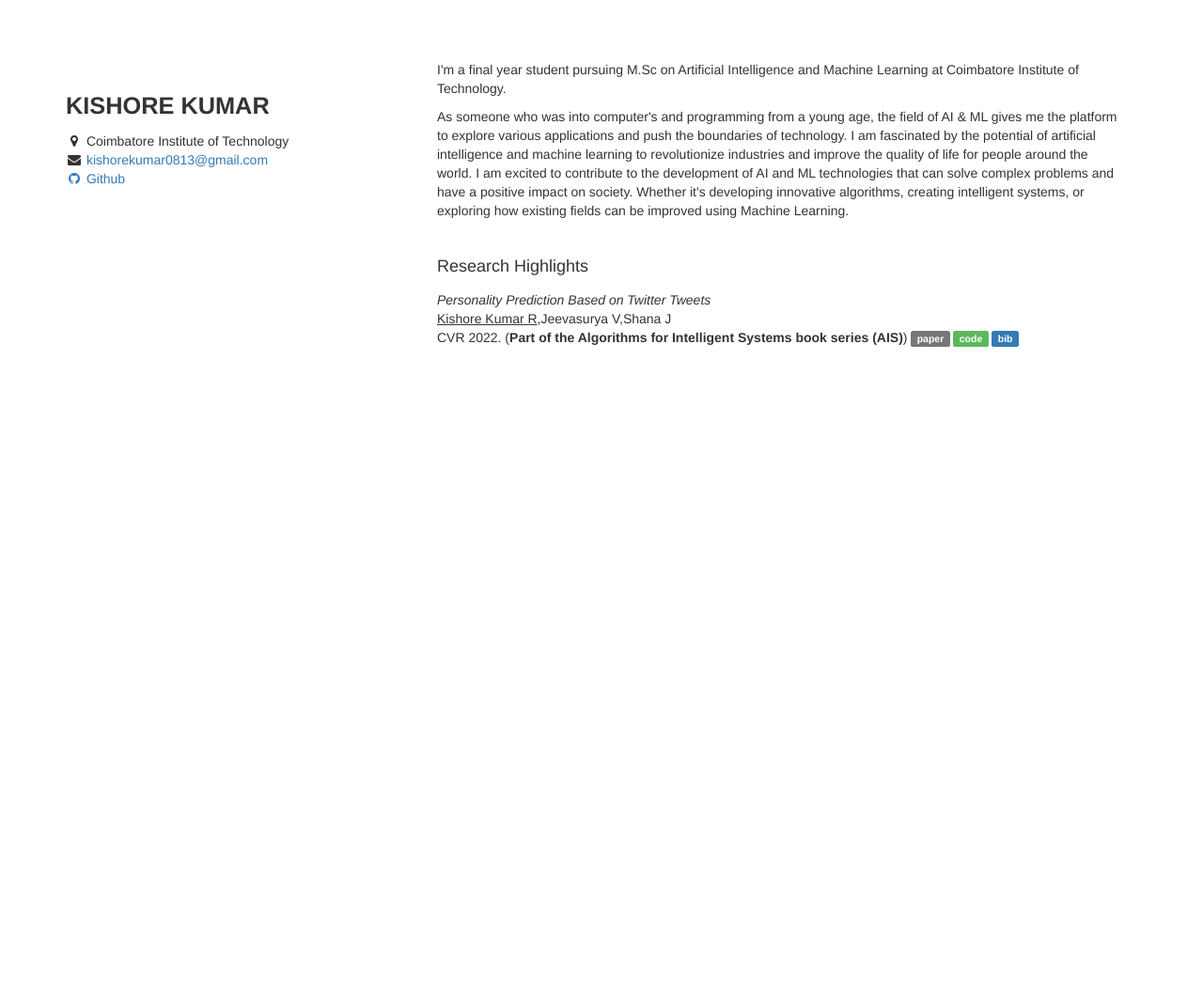
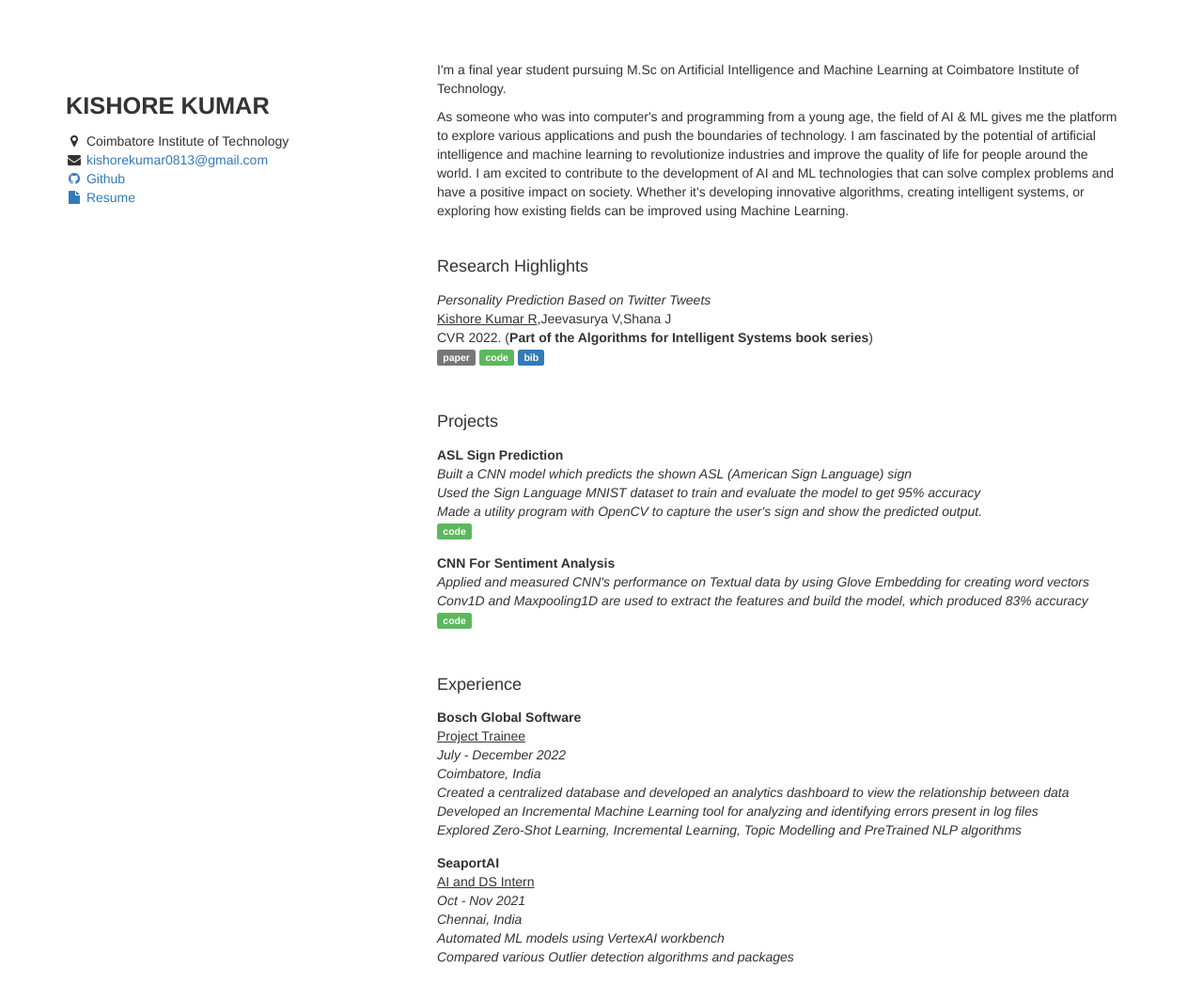
Before and after one commit to KishoreKumar1308/kishorekumar1308.github.io, a plain HTML site: page index.html in a window 1280 px wide. Shown: the whole page at 94% size. Before the commit the page ends 800 px from the top, so only its background shows below. Drawn offline with nearby package versions, Linux system fonts and the light colour scheme.

Commit message:
Added Other Experiences

```diff
--- a/index.html
+++ b/index.html
@@ -68,14 +68,13 @@
     <div class="container">
       <div class="col-md-4">
         <div class="row sidebar">
-            <!-- <img id="portrait" src="assets/new_profile.jpeg"> -->
             <div class="year" style="font-size:19pt; font-weight: 300">
               <b class="name">KISHORE KUMAR</b>
             </div>
             <i class="fa fa-fw fa-map-marker"></i> Coimbatore Institute of Technology<br>
             <i class="fa fa-fw fa-envelope"></i> <a href="mailto:kishorekumar0813@gmail.com">kishorekumar0813@gmail.com</a><br>
             <a href="https://github.com/kishorekumar1308"><i class="fa fa-fw fa-github"></i> Github</a><br>
-	          <!-- <a href="assets/CV.pdf"><i class="fa fa-fw fa-file"></i> CV</a><br> -->
+	          <a href="assets/Resume.pdf"><i class="fa fa-fw fa-file"></i> Resume</a><br>
 
         </div>
       </div>
@@ -97,10 +96,50 @@
         <li>
           <i>Personality Prediction Based on Twitter Tweets</i><br/>
           <u>Kishore Kumar R</u>,Jeevasurya V,Shana J<br/>
-          CVR 2022. (<b>Part of the Algorithms for Intelligent Systems book series (AIS)</b>)
-          <a href="https://link.springer.com/chapter/10.1007/978-981-16-8225-4_3"><span class="label label-default">paper</span></a>
-          <a href="https://github.com/KishoreKumar1308/MBTI"><span class="label label-success">code</span></a>
+          CVR 2022. (<b>Part of the Algorithms for Intelligent Systems book series</b>)<br/>
+          <a href="https://link.springer.com/chapter/10.1007/978-981-16-8225-4_3" target="_blank"><span class="label label-default">paper</span></a>
+          <a href="https://github.com/KishoreKumar1308/MBTI" target="_blank"><span class="label label-success">code</span></a>
           <a href="https://citation-needed.springer.com/v2/references/10.1007/978-981-16-8225-4_3?format=bibtex&flavour=citation"><span class="label label-primary">bib</span></a>
+        </li>
+      </ul>
+
+      <h4 class="top-buffer">Projects</h4>
+      <ul style='margin-bottom: 50px; padding-left: 0px; list-style: none' id="pubs">
+        <li>
+          <b>ASL Sign Prediction</b><br/>
+          <i>Built a CNN model which predicts the shown ASL (American Sign Language) sign</i><br/>
+          <i>Used the Sign Language MNIST dataset to train and evaluate the model to get 95% accuracy</i><br/>
+          <i>Made a utility program with OpenCV to capture the user's sign and show the predicted output.</i><br/>
+          <a href="https://github.com/KishoreKumar1308/ASL-Detection-using-CNN" target="_blank"><span class="label label-success">code</span></a>
+        </li>
+
+        <li>
+          <b>CNN For Sentiment Analysis</b><br/>
+          <i>Applied and measured CNN's performance on Textual data by using Glove Embedding for creating word vectors</i><br/>
+          <i>Conv1D and Maxpooling1D are used to extract the features and build the model, which produced 83% accuracy</i><br/>
+          <a href="https://github.com/KishoreKumar1308/Twitter-Sentiment" target="_blank"><span class="label label-success">code</span></a>
+        </li>
+      </ul>
+
+      <h4 class="top-buffer">Experience</h4>
+      <ul style='margin-bottom: 50px; padding-left: 0px; list-style: none' id="pubs">
+        <li>
+          <b>Bosch Global Software</b><br/>
+          <u>Project Trainee</u><br/>
+          <i>July - December 2022</i><br/>
+          <i>Coimbatore, India</i><br/>
+          <i>Created a centralized database and developed an analytics dashboard to view the relationship between data</i><br/>
+          <i>Developed an Incremental Machine Learning tool for analyzing and identifying errors present in log files</i><br/>
+          <i>Explored Zero-Shot Learning, Incremental Learning, Topic Modelling and PreTrained NLP algorithms</i><br/>
+        </li>
+
+        <li>
+          <b>SeaportAI</b><br/>
+          <u>AI and DS Intern</u><br/>
+          <i>Oct - Nov 2021</i><br/>
+          <i>Chennai, India</i><br/>
+          <i>Automated ML models using VertexAI workbench</i><br/>
+          <i>Compared various Outlier detection algorithms and packages</i><br/>
         </li>
       </ul>
 
```
